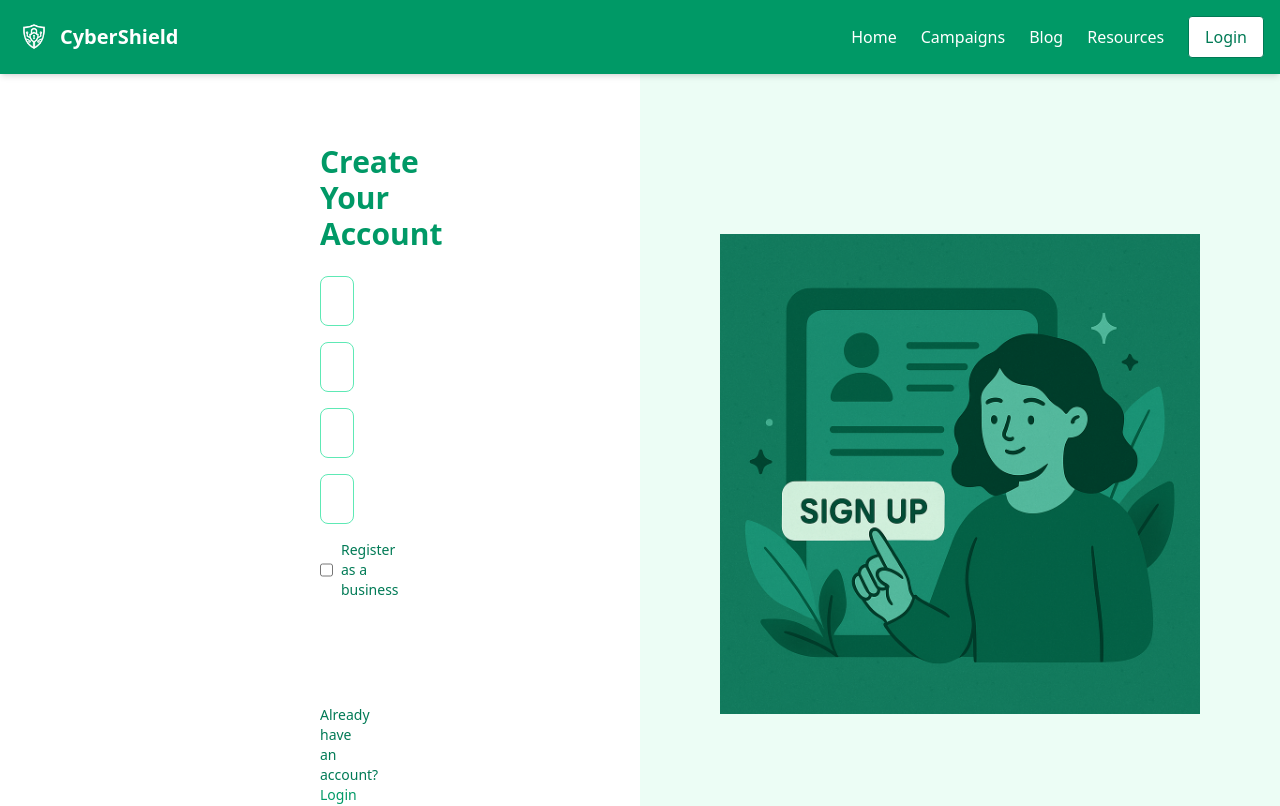
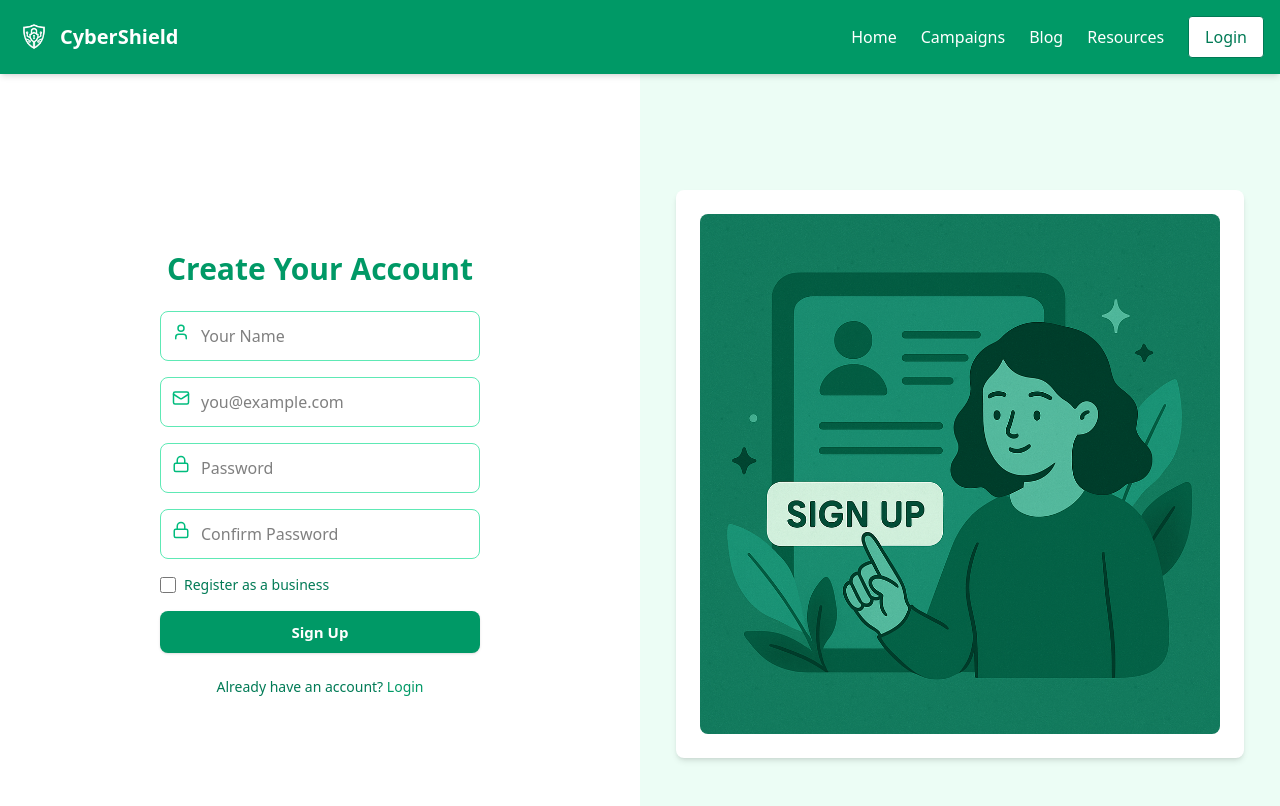
Before and after one commit to ref4t/cyber-awareness-frontend, a React (Vite) app: page /signup in a window 1280 px wide. Shown: the top 806 px of the page. Built offline with nearby package versions, Linux system fonts and the light colour scheme; no server answers.

Commit message:
Updated with icons design

```diff
--- a/src/components/Home/FeaturedCampaigns.jsx
+++ b/src/components/Home/FeaturedCampaigns.jsx
@@ -8,7 +8,7 @@ export const FeaturedCampaigns = () => {
       title: "Cyber Hygiene for SMEs",
       description: "We launched a city-wide campaign promoting secure login practices and employee awareness training.",
       industry: "IT Services",
-      image: "/images/campaign-1.jpg",
+      image: "/images/campaign-1.webp",
     },
     {
       id: 2,
--- a/src/components/Home/PartnerLogos.jsx
+++ b/src/components/Home/PartnerLogos.jsx
@@ -71,7 +71,7 @@ export const PartnerLogos = () => {
   const logos = [
     {
       name: "Microsoft",
-      url: "https://logos-world.net/wp-content/uploads/2020/04/Microsoft-Logo.png",
+      url: "https://uhf.microsoft.com/images/microsoft/RE1Mu3b.png",
     },
     {
       name: "IBM",
@@ -82,8 +82,8 @@ export const PartnerLogos = () => {
       url: "https://cdn.worldvectorlogo.com/logos/aws-2.svg",
     },
     {
-      name: "Norton",
-      url: "https://cdn.worldvectorlogo.com/logos/norton-antivirus.svg",
+      name: "Google",
+      url: "https://www.gstatic.com/marketing-cms/assets/images/c5/3a/200414104c669203c62270f7884f/google-wordmarks-2x.webp",
     },
     {
       name: "Kaspersky",
@@ -91,7 +91,7 @@ export const PartnerLogos = () => {
     },
     {
       name: "McAfee",
-      url: "https://cdn.worldvectorlogo.com/logos/mcafee-7.svg",
+      url: "https://media.mcafeeassets.com/content/dam/npcld/ecommerce/en/company-logo/McAfeeHzRed.svg",
     },
   ];
 
--- a/src/components/Home/SmallBusinessSpotlights.jsx
+++ b/src/components/Home/SmallBusinessSpotlights.jsx
@@ -6,19 +6,19 @@ export const SmallBusinessSpotlights = () => {
       quote: "CyberShield helped us run our first cyber safety campaign!",
       business: "GreenTech Solutions",
       industry: "Retail",
-      logo: "/images/business1-logo.png",
+      logo: "https://cdn.worldvectorlogo.com/logos/ibm.svg",
     },
     {
       quote: "Easy to use and great results!",
       business: "ByteSecure Co",
       industry: "IT Services",
-      logo: "/images/business2-logo.png",
+      logo: "https://cdn.worldvectorlogo.com/logos/kaspersky-lab-1.svg",
     },
     {
       quote: "Helped us build trust with our customers!",
       business: "SafeSteps Pty Ltd",
       industry: "E-Commerce",
-      logo: "/images/business3-logo.png",
+      logo: "https://cdn.worldvectorlogo.com/logos/aws-2.svg",
     },
   ];
 
--- a/src/components/auth/SignUp.jsx
+++ b/src/components/auth/SignUp.jsx
@@ -1,3 +1,4 @@
+import { Mail, Lock, User, Building2, MapPin, FileText } from "lucide-react";
 import { useState } from "react";
 import axios from "axios";
 import { Link } from "react-router-dom";
@@ -5,6 +6,18 @@ import { ToastContainer, toast } from "react-toastify";
 import "react-toastify/dist/ReactToastify.css";
 import { Navbar } from "../Navbar";
 import { Footer } from "../Footer";
+
+const InputWithIcon = ({ icon: Icon, ...props }) => (
+    <div className="relative">
+      <span className="absolute left-3 top-3 text-emerald-500">
+        <Icon size={18} />
+      </span>
+      <input
+        {...props}
+        className="w-full pl-10 pr-4 py-3 border border-emerald-300 rounded-lg focus:outline-none focus:ring-2 focus:ring-emerald-400"
+      />
+    </div>
+  );
 
 export const SignUp = () => {
   const [name, setName] = useState("");
@@ -34,11 +47,9 @@ const handleSubmit = async (e) => {
       return;
     }
 
-  if (isBusiness) {
-    if (!businessName || !businessAddress || !businessDetails) {
+    if (isBusiness && (!businessName || !businessAddress || !businessDetails)) {
       toast.error("Please complete all business fields.");
       return;
-    }
     }
 
     try {
@@ -63,43 +74,43 @@ const handleSubmit = async (e) => {
     <>
       <Navbar />
       <div className="min-h-screen grid grid-cols-1 md:grid-cols-2 bg-white">
-        {/* Left: Form */}
-        <div className="flex flex-col justify-center px-8 md:px-80 py-12">
-          <h2 className="text-3xl font-bold text-emerald-600 mb-6">Create Your Account</h2>
-          <form onSubmit={handleSubmit} className="space-y-4">
-            <input
+        <div className="flex flex-col justify-center px-8 md:px-40 py-12">
+          <h2 className="text-3xl font-bold text-emerald-600 mb-6 text-center">Create Your Account</h2>
+          <form onSubmit={handleSubmit} className="space-y-4 w-full max-w-md mx-auto">
+            <InputWithIcon
+              icon={User}
               type="text"
               placeholder="Your Name"
               value={name}
               onChange={(e) => setName(e.target.value)}
               required
-              className="w-full px-4 py-3 border border-emerald-300 rounded-lg focus:outline-none focus:ring-2 focus:ring-emerald-400"
             />
-            <input
+            <InputWithIcon
+              icon={Mail}
               type="email"
               placeholder="you@example.com"
               value={email}
               onChange={(e) => setEmail(e.target.value)}
               required
-              className="w-full px-4 py-3 border border-emerald-300 rounded-lg focus:outline-none focus:ring-2 focus:ring-emerald-400"
             />
-            <input
+            <InputWithIcon
+              icon={Lock}
               type="password"
               placeholder="Password"
               value={password}
               onChange={(e) => setPassword(e.target.value)}
               required
-              className="w-full px-4 py-3 border border-emerald-300 rounded-lg focus:outline-none focus:ring-2 focus:ring-emerald-400"
             />
-            <input
+            <InputWithIcon
+              icon={Lock}
               type="password"
               placeholder="Confirm Password"
               value={confirmPassword}
               onChange={(e) => setConfirmPassword(e.target.value)}
               required
-              className="w-full px-4 py-3 border border-emerald-300 rounded-lg focus:outline-none focus:ring-2 focus:ring-emerald-400"
             />
-            <label className="flex items-center text-sm text-emerald-700">
+
+            <label className="flex items-center text-sm text-emerald-700 mt-2">
               <input
                 type="checkbox"
                 checked={isBusiness}
@@ -111,28 +122,26 @@ const handleSubmit = async (e) => {
 
             {isBusiness && (
               <>
-                <input
+                <InputWithIcon
+                  icon={Building2}
                   type="text"
                   placeholder="Business Name"
                   value={businessName}
                   onChange={(e) => setBusinessName(e.target.value)}
-                  required
-                  className="w-full px-4 py-3 border border-emerald-300 rounded-lg focus:outline-none focus:ring-2 focus:ring-emerald-400"
                 />
-                <input
+                <InputWithIcon
+                  icon={MapPin}
                   type="text"
                   placeholder="Business Address"
                   value={businessAddress}
                   onChange={(e) => setBusinessAddress(e.target.value)}
-                  required
-                  className="w-full px-4 py-3 border border-emerald-300 rounded-lg focus:outline-none focus:ring-2 focus:ring-emerald-400"
                 />
-                <textarea
+                <InputWithIcon
+                  icon={FileText}
+                  type="text"
                   placeholder="Business Details"
                   value={businessDetails}
                   onChange={(e) => setBusinessDetails(e.target.value)}
-                  required
-                  className="w-full px-4 py-3 border border-emerald-300 rounded-lg focus:outline-none focus:ring-2 focus:ring-emerald-400"
                 />
               </>
             )}
@@ -156,11 +165,13 @@ const handleSubmit = async (e) => {
 
         {/* Right: Illustration */}
         <div className="hidden md:flex items-center justify-center bg-emerald-50">
+          <div className="p-6 rounded-lg shadow-md bg-white">
             <img
               src="/images/signup-illustration.png"
-            alt="Cybersecurity signup visual"
-            className="w-3/4 max-h-[80%] object-contain"
+              alt="Cybersecurity login visual"
+              className="w-[520px] h-[520px] object-contain rounded-lg"
             />
+          </div>
         </div>
       </div>
       <ToastContainer position="bottom-right" theme="light" />
--- a/src/components/auth/VerifyOtp.jsx
+++ b/src/components/auth/VerifyOtp.jsx
@@ -65,6 +65,9 @@ export const VerifyOtp = () => {
         otp: otp.join(""),
       });
       toast.success("Your account has been verified!");
+      setTimeout(()=> {
+        navigate('/dashboard');
+        }, 2000)
     } catch (err) {
       toast.error(err.response?.data?.message || "Verification failed");
     }
```
Also changed, not shown: src/components/auth/Login.jsx (+23 -9 lines), cyber-awareness-frontend/README.md (deleted), 1 other file (tests, documents, lock files or other folders). Lines whose indentation alone changed are shown as unchanged.
